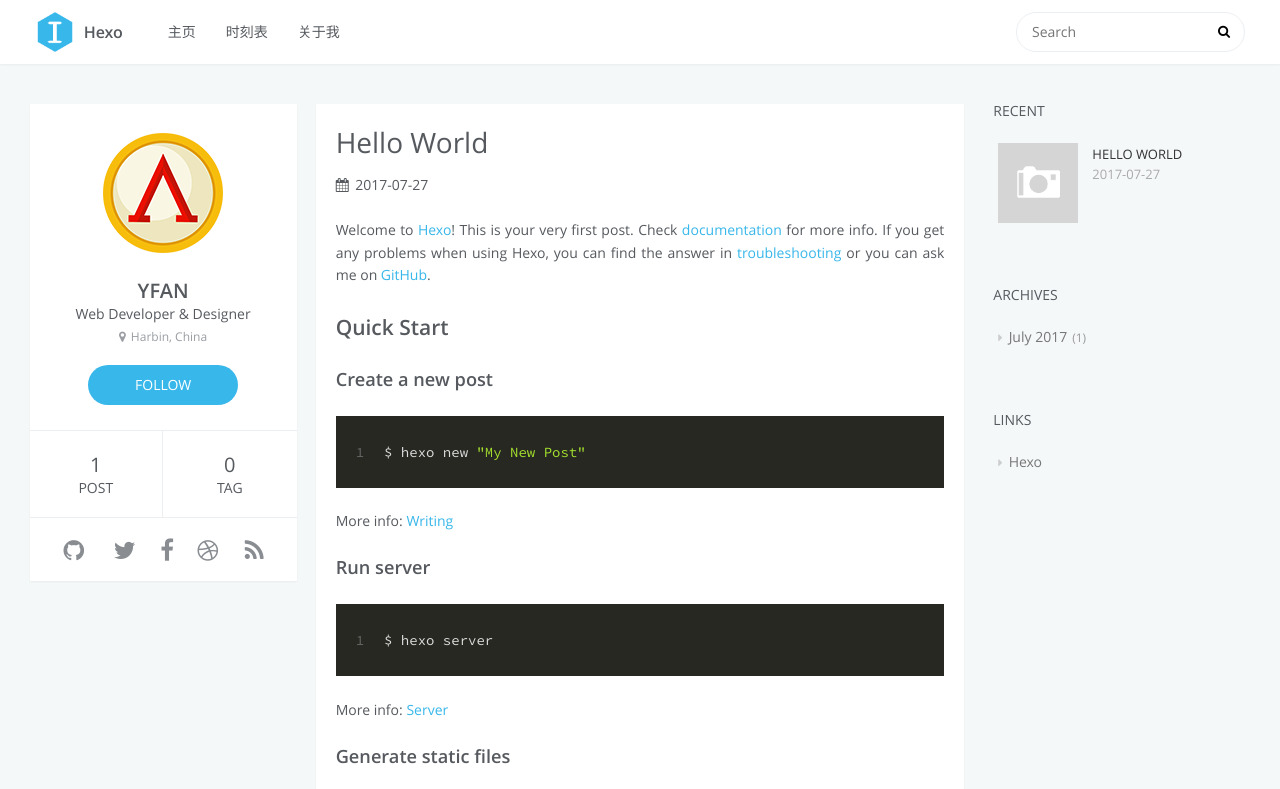
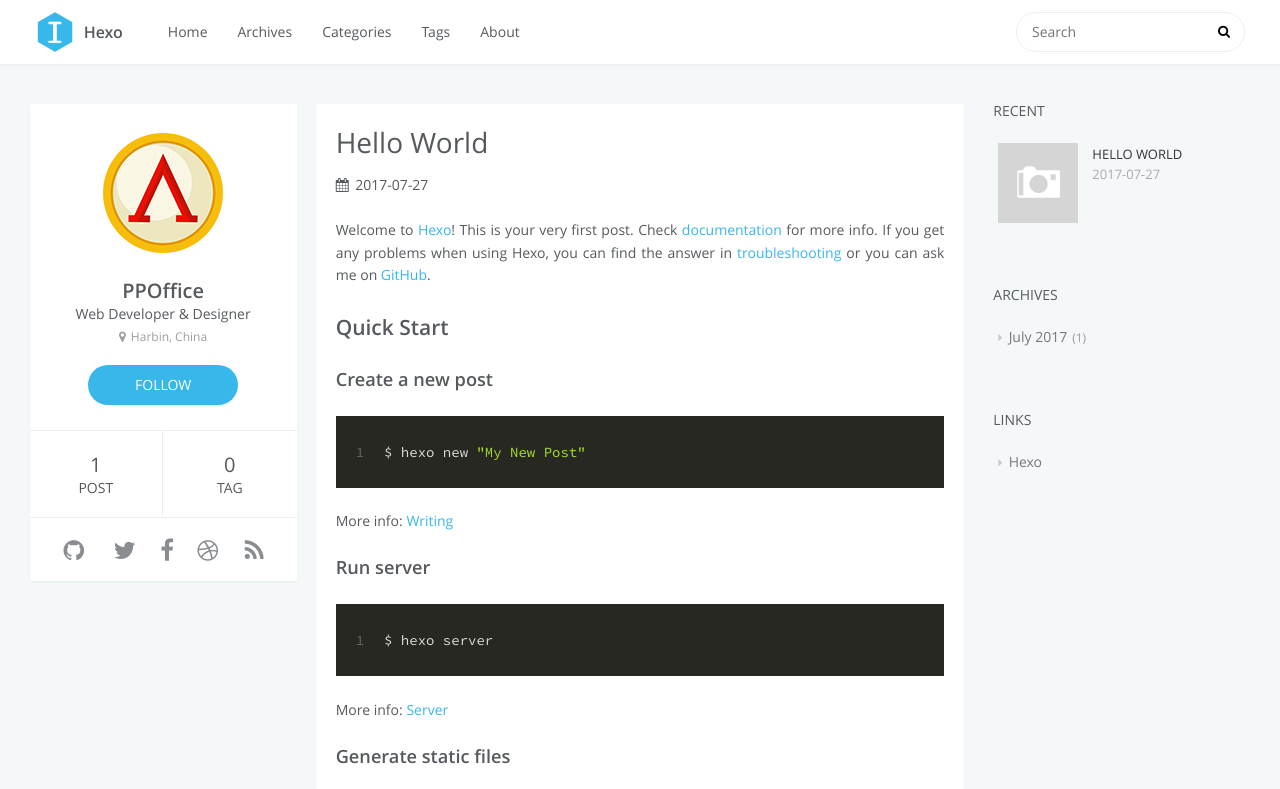
Before and after one commit to ysxblog/ysxblog.github.io, a plain HTML site: page 2017/07/27/hello-world/index.html in a window 1280 px wide. Shown: the top 789 px of the page. Drawn offline with Linux system fonts and the light colour scheme; no server answers; a script that the page names is missing.

Commit message:
Site updated: 2017-07-27 02:28:13

```diff
--- a/2017/07/27/hello-world/index.html
+++ b/2017/07/27/hello-world/index.html
@@ -55,11 +55,15 @@
             </a>
             <nav id="main-nav">
 
-                    <a class="main-nav-link" href="/.">主页</a>
+                    <a class="main-nav-link" href="/.">Home</a>
 
-                    <a class="main-nav-link" href="/archives">时刻表</a>
+                    <a class="main-nav-link" href="/archives">Archives</a>
 
-                    <a class="main-nav-link" href="/about">关于我</a>
+                    <a class="main-nav-link" href="/categories">Categories</a>
+
+                    <a class="main-nav-link" href="/tags">Tags</a>
+
+                    <a class="main-nav-link" href="/about">About</a>
 
             </nav>
 
@@ -116,11 +120,15 @@
         <table class="menu outer">
             <tr>
 
-                    <td><a class="main-nav-link" href="/.">主页</a></td>
+                    <td><a class="main-nav-link" href="/.">Home</a></td>
 
-                    <td><a class="main-nav-link" href="/archives">时刻表</a></td>
+                    <td><a class="main-nav-link" href="/archives">Archives</a></td>
 
-                    <td><a class="main-nav-link" href="/about">关于我</a></td>
+                    <td><a class="main-nav-link" href="/categories">Categories</a></td>
+
+                    <td><a class="main-nav-link" href="/tags">Tags</a></td>
+
+                    <td><a class="main-nav-link" href="/about">About</a></td>
 
                 <td>
 
@@ -142,7 +150,7 @@
     <div class="inner profile-inner">
         <div class="base-info profile-block">
             <img id="avatar" src="/css/images/avatar.png" />
-            <h2 id="name">YFAN</h2>
+            <h2 id="name">PPOffice</h2>
             <h3 id="title">Web Developer &amp; Designer</h3>
             <span id="location"><i class="fa fa-map-marker"></i>Harbin, China</span>
             <a id="follow" target="_blank" href="https://github.com/ppoffice/">FOLLOW</a>
@@ -253,7 +261,7 @@
 
 </div>
 
-    <a data-url="http://yoursite.com/2017/07/27/hello-world/" data-id="cj5lcdrjd0000u4tojntfgkky" class="article-share-link"><i class="fa fa-share"></i>Share</a>
+    <a data-url="http://yoursite.com/2017/07/27/hello-world/" data-id="cj5lcf4vh00006ktogrlk3lrr" class="article-share-link"><i class="fa fa-share"></i>Share</a>
 <script>
     (function ($) {
         // Prevent duplicate binding
```
Also changed, not shown: archives/2017/07/index.html (+15 -7 lines), archives/2017/index.html (+15 -7 lines), archives/index.html (+15 -7 lines), index.html (+16 -8 lines).
